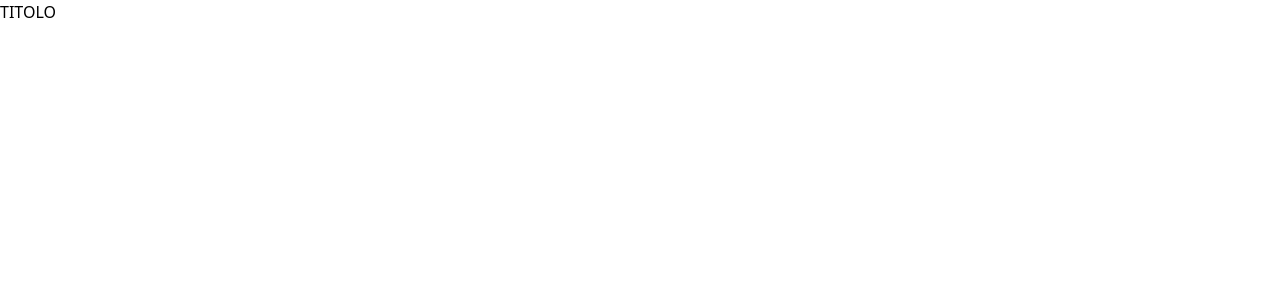
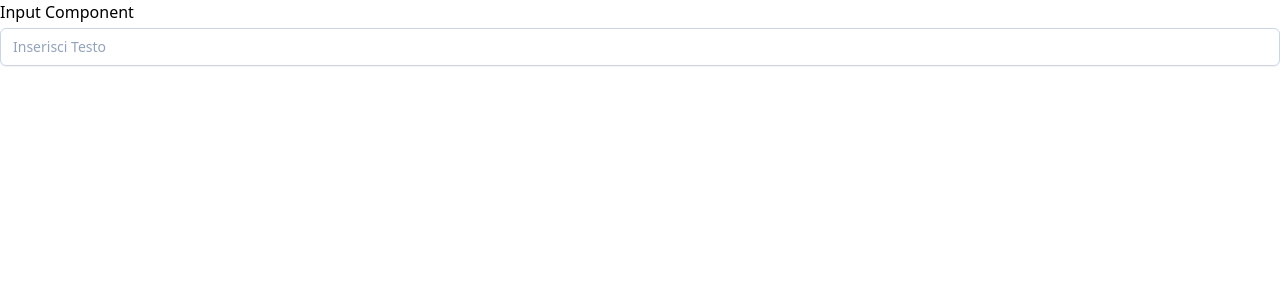
Before and after one commit to Mattia471/todo-list-vue-ts, a Vue app: page / in a window 1280 px wide. Shown: the top 300 px of the page. Built offline with nearby package versions, Linux system fonts and the light colour scheme.

Commit message:
create first component

```diff
--- /dev/null
+++ b/src/components/BaseInput.vue
@@ -0,0 +1,19 @@
+<script setup lang="ts">
+import {reactive} from "vue";
+
+const props = defineProps<{
+  placeholder: string;
+  content: string;
+}>();
+const reactiveData = reactive({
+  content: ""
+});
+</script>
+
+<template>
+  {{reactiveData.content}}
+  <input type="text"
+         class="mt-1 px-3 py-2 bg-white border shadow-sm border-slate-300 placeholder-slate-400 focus:outline-none focus:border-sky-500 focus:ring-sky-500 block w-full rounded-md sm:text-sm focus:ring-1"
+         :placeholder="props.placeholder"
+         v-model="reactiveData.content">
+</template>
--- a/src/pages/HelloWorld.vue
+++ b/src/pages/HelloWorld.vue
@@ -1,9 +1,8 @@
 <script setup lang="ts">
+import BaseInput from "../components/BaseInput.vue";
 </script>
 
 <template>
-  <h1>TITOLO</h1>
+  <h1>Input Component</h1>
+  <base-input placeholder="Inserisci Testo"></base-input>
 </template>
-
-<style scoped>
-</style>
```
